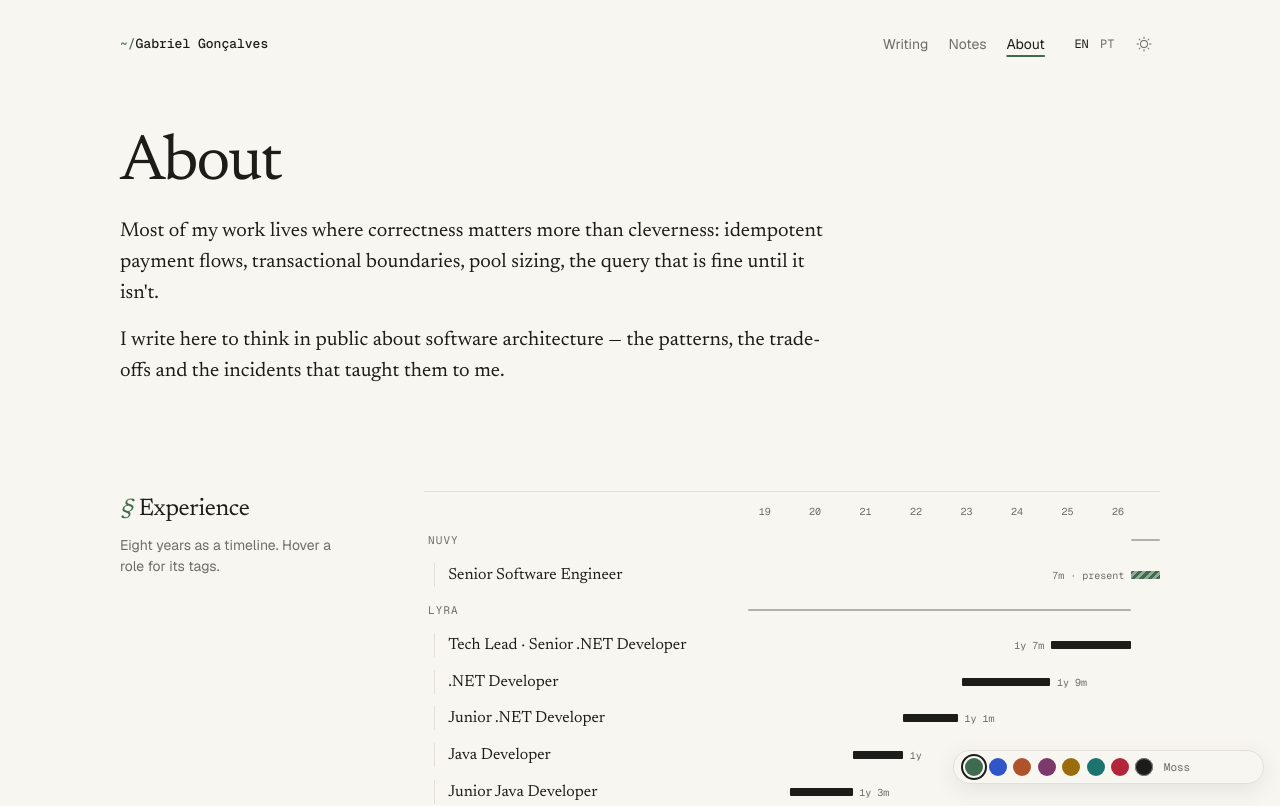
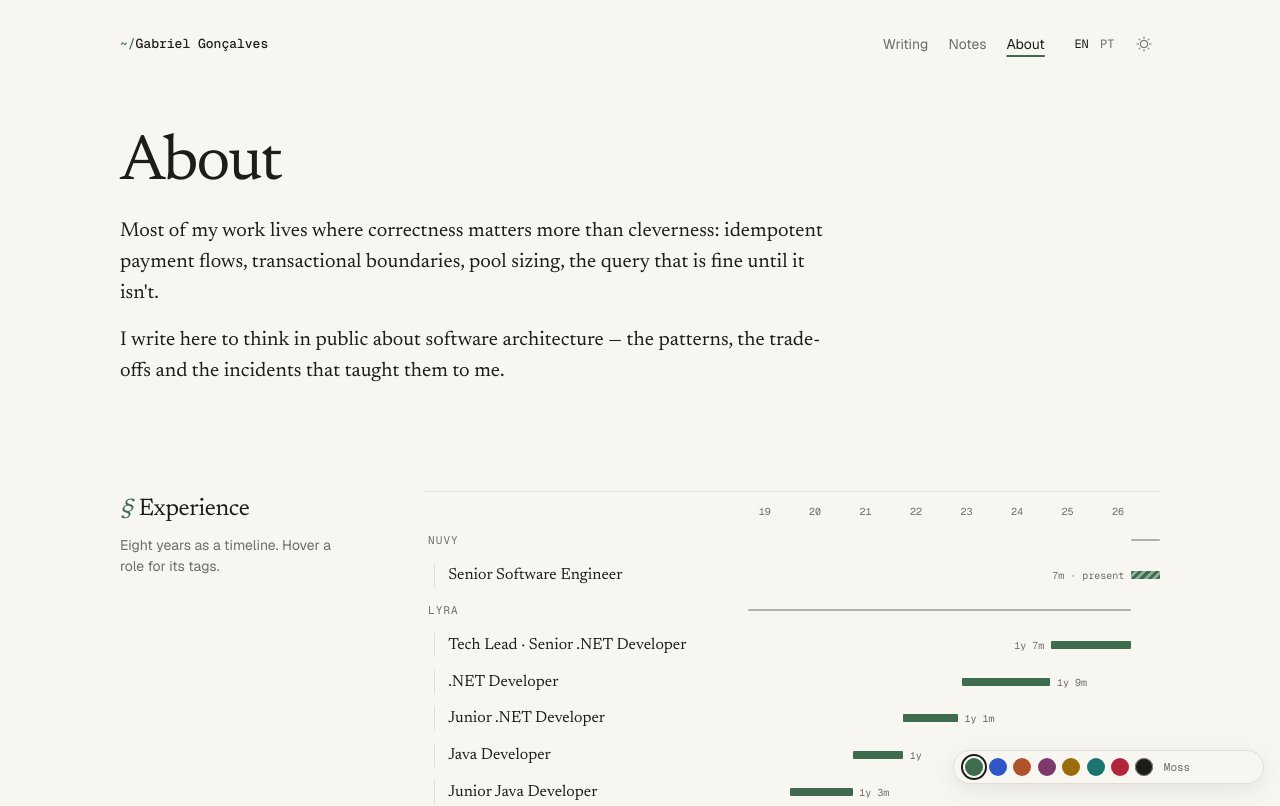
Before and after one commit to gabrielgoncalvesr/website, a Next.js app: page /en/about in a window 1280 px wide. Shown: the top 806 px of the page. Built offline with nearby package versions, Linux system fonts and the light colour scheme.

Commit message:
fix(v3): uniform accent for trace bars

```diff
--- a/app/journal.css
+++ b/app/journal.css
@@ -605,9 +605,6 @@ main {
   background: var(--muted);
   opacity: 0.5;
 }
-.tone-c1.trace-bar:not(.depth-1 *) {
-  background: var(--fg);
-}
 .trace-bar.is-live {
   background-image: repeating-linear-gradient(-45deg, transparent 0 3px, color-mix(in oklab, var(--bg) 45%, transparent) 3px 6px);
 }
```
